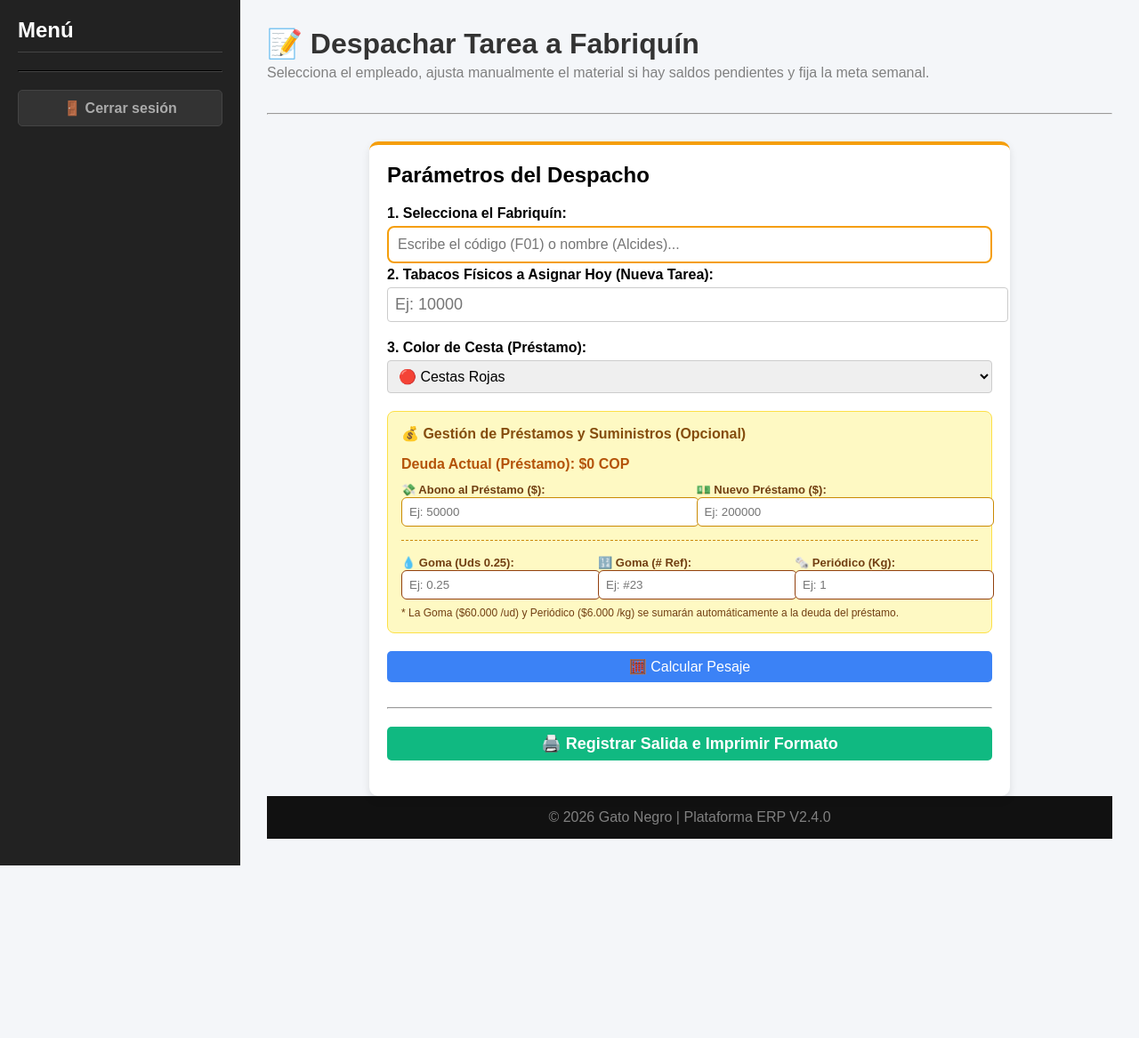
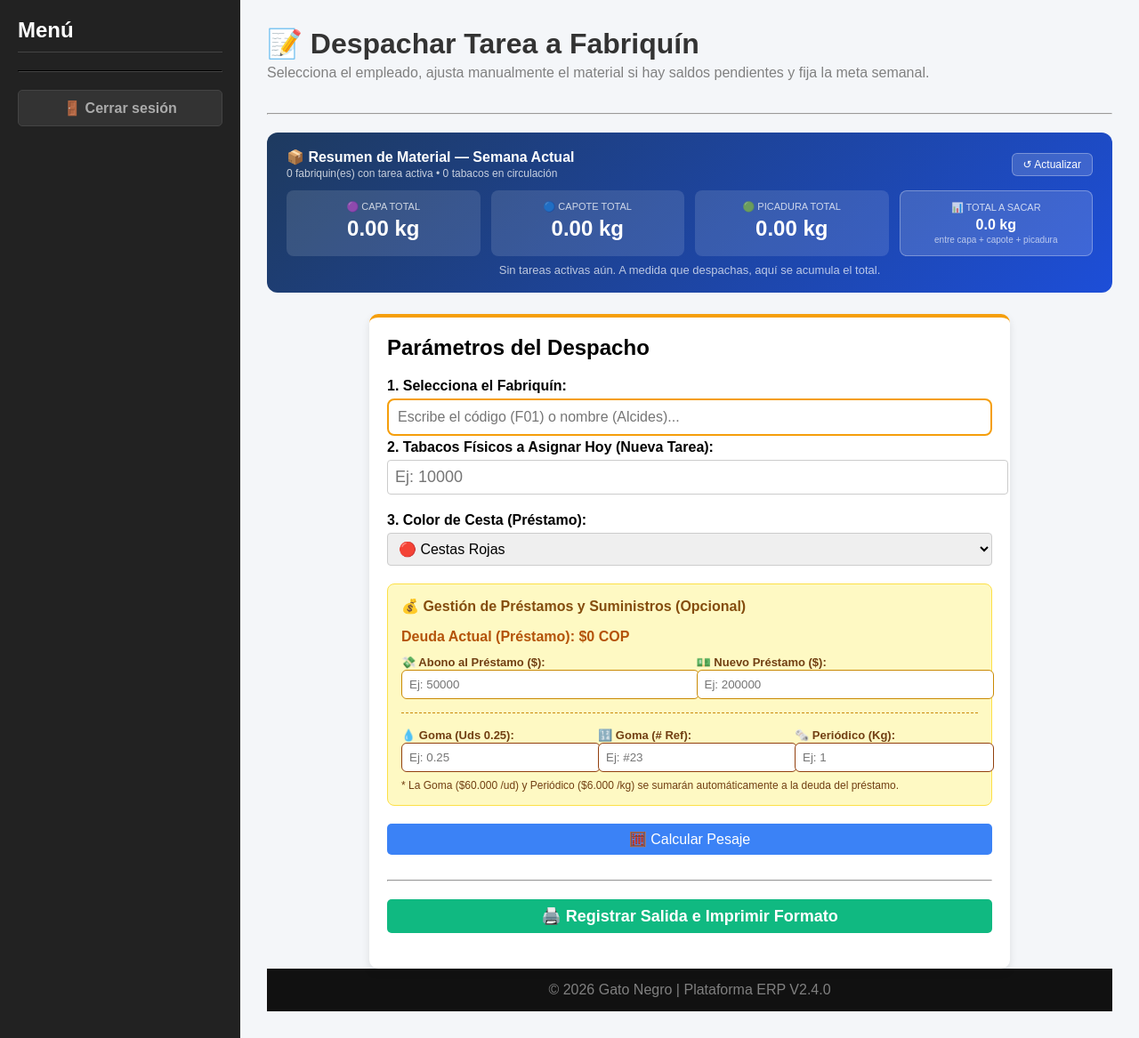
Before and after one commit to Gonzalo-Jaimes/Gato-negro, a Node server app: template views/despacho.ejs in a window 1280 px wide. Shown: the part 58-1225 px from the top of the page at 89% size. Before the commit the page ends 1031 px from the top, so only its background shows below. Run offline with Node 20, Linux system fonts and the light colour scheme; the template is opened without the code that fills it, so the values that code supplies are empty; some libraries are stand-ins or nearby versions.

Commit message:
v2.8.2: firma hoja despacho 2 personas, resumen semanal material

```diff
--- a/server.js
+++ b/server.js
@@ -308,17 +308,37 @@ app.post('/registrar_venta', async (req, res) => {
 app.get('/despacho', async (req, res) => {
     if (!req.session.rol || req.session.rol !== 'admin') return res.redirect('/');
 
-    // Obtener fabriquines y sus deudas reales (ahora unificado en empleados_fabriquines)
+    // Obtener fabriquines y sus deudas reales
     const { data: empleados } = await supabase.from('empleados_fabriquines').select('*').order('codigo');
 
-    // Traer préstamos activos para mostrarlos en el modal de despacho
+    // Traer préstamos activos
     let prestamosActivos = [];
     try {
         const { data: p } = await supabase.from('prestamos_fabriquines').select('*').eq('estado', 'activo');
         prestamosActivos = p || [];
     } catch(e) {}
 
-    res.render('despacho', { empleados: empleados || [], prestamos: prestamosActivos });
+    // ── RESUMEN SEMANAL: suma de material entre todos los fabriquines con tarea activa ──
+    // "Tarea activa" = deuda_tabacos > 0 (tienen material en casa que aún no han entregado)
+    let resumenSemanal = { capa_kg: 0, capote_kg: 0, picadura_kg: 0, total_fabriquines: 0, total_tabacos: 0 };
+    try {
+        const activos = (empleados || []).filter(e => parseFloat(e.deuda_tabacos || 0) > 0);
+        resumenSemanal.total_fabriquines = activos.length;
+        activos.forEach(e => {
+            // saldo_capa_kg negativo = le entregaron más de lo que ya pagó = material "en la calle"
+            // saldo positivo = tiene material guardado (saldo a favor)
+            // Para el resumen de qué sacar, sumamos los saldos negativos como material entregado
+            const capaEnt    = Math.max(0, -(parseFloat(e.saldo_capa_kg    || 0)));
+            const capoteEnt  = Math.max(0, -(parseFloat(e.saldo_capote_kg  || 0)));
+            const picEnt     = Math.max(0, -(parseFloat(e.saldo_picadura_kg|| 0)));
+            resumenSemanal.capa_kg    += capaEnt;
+            resumenSemanal.capote_kg  += capoteEnt;
+            resumenSemanal.picadura_kg+= picEnt;
+            resumenSemanal.total_tabacos += parseFloat(e.deuda_tabacos || 0);
+        });
+    } catch(e) {}
+
+    res.render('despacho', { empleados: empleados || [], prestamos: prestamosActivos, resumenSemanal });
 });
 
 app.post('/despachar_tarea', async (req, res) => {
--- a/views/despacho.ejs
+++ b/views/despacho.ejs
@@ -54,7 +54,47 @@
     </div>
 </div>
 
-<hr style="margin-bottom: 30px;">
+<hr style="margin-bottom: 20px;">
+
+<!-- ════ RESUMEN SEMANAL DE MATERIAL ════ -->
+<%
+    const totalCapaSem     = (resumenSemanal?.capa_kg    || 0).toFixed(2);
+    const totalCapoteSem   = (resumenSemanal?.capote_kg  || 0).toFixed(2);
+    const totalPicaduraSem = (resumenSemanal?.picadura_kg || 0).toFixed(2);
+    const totalTareas      = resumenSemanal?.total_fabriquines || 0;
+    const totalTabacos     = (resumenSemanal?.total_tabacos || 0).toLocaleString('es-CO');
+%>
+<div style="background:linear-gradient(135deg,#1e3a5f,#1d4ed8); border-radius:12px; padding:18px 22px; margin-bottom:24px; color:white;">
+    <div style="display:flex; justify-content:space-between; align-items:center; margin-bottom:12px;">
+        <div>
+            <h3 style="margin:0; font-size:16px; color:white;">📦 Resumen de Material — Semana Actual</h3>
+            <p style="margin:2px 0 0 0; font-size:12px; opacity:0.75;"><%= totalTareas %> fabriquin(es) con tarea activa • <%= totalTabacos %> tabacos en circulación</p>
+        </div>
+        <a href="/despacho" style="background:rgba(255,255,255,0.15); color:white; border:1px solid rgba(255,255,255,0.3); padding:5px 12px; border-radius:6px; font-size:12px; text-decoration:none;">↺ Actualizar</a>
+    </div>
+    <div style="display:grid; grid-template-columns: repeat(auto-fit, minmax(140px,1fr)); gap:12px;">
+        <div style="background:rgba(255,255,255,0.12); border-radius:8px; padding:12px; text-align:center;">
+            <div style="font-size:11px; opacity:0.75; text-transform:uppercase; margin-bottom:4px;">🟣 Capa Total</div>
+            <div style="font-size:24px; font-weight:900;"><%= totalCapaSem %> kg</div>
+        </div>
+        <div style="background:rgba(255,255,255,0.12); border-radius:8px; padding:12px; text-align:center;">
+            <div style="font-size:11px; opacity:0.75; text-transform:uppercase; margin-bottom:4px;">🔵 Capote Total</div>
+            <div style="font-size:24px; font-weight:900;"><%= totalCapoteSem %> kg</div>
+        </div>
+        <div style="background:rgba(255,255,255,0.12); border-radius:8px; padding:12px; text-align:center;">
+            <div style="font-size:11px; opacity:0.75; text-transform:uppercase; margin-bottom:4px;">🟢 Picadura Total</div>
+            <div style="font-size:24px; font-weight:900;"><%= totalPicaduraSem %> kg</div>
+        </div>
+        <div style="background:rgba(255,255,255,0.15); border-radius:8px; padding:12px; text-align:center; border:1px solid rgba(255,255,255,0.3);">
+            <div style="font-size:11px; opacity:0.75; text-transform:uppercase; margin-bottom:4px;">📊 Total a Sacar</div>
+            <div style="font-size:16px; font-weight:900;"><%= (parseFloat(totalCapaSem)+parseFloat(totalCapoteSem)+parseFloat(totalPicaduraSem)).toFixed(1) %> kg</div>
+            <div style="font-size:10px; opacity:0.65; margin-top:2px;">entre capa + capote + picadura</div>
+        </div>
+    </div>
+    <% if (totalTareas === 0) { %>
+    <p style="text-align:center; opacity:0.7; margin:8px 0 0 0; font-size:13px;">Sin tareas activas aún. A medida que despachas, aquí se acumula el total.</p>
+    <% } %>
+</div>
 
 <div style="display:flex; justify-content:center;">
 <div class="card" style="max-width: 680px; width: 100%; border-top: 4px solid #f59e0b;">
```
Also changed, not shown: views/hoja_despacho.ejs (+6 -5 lines).
